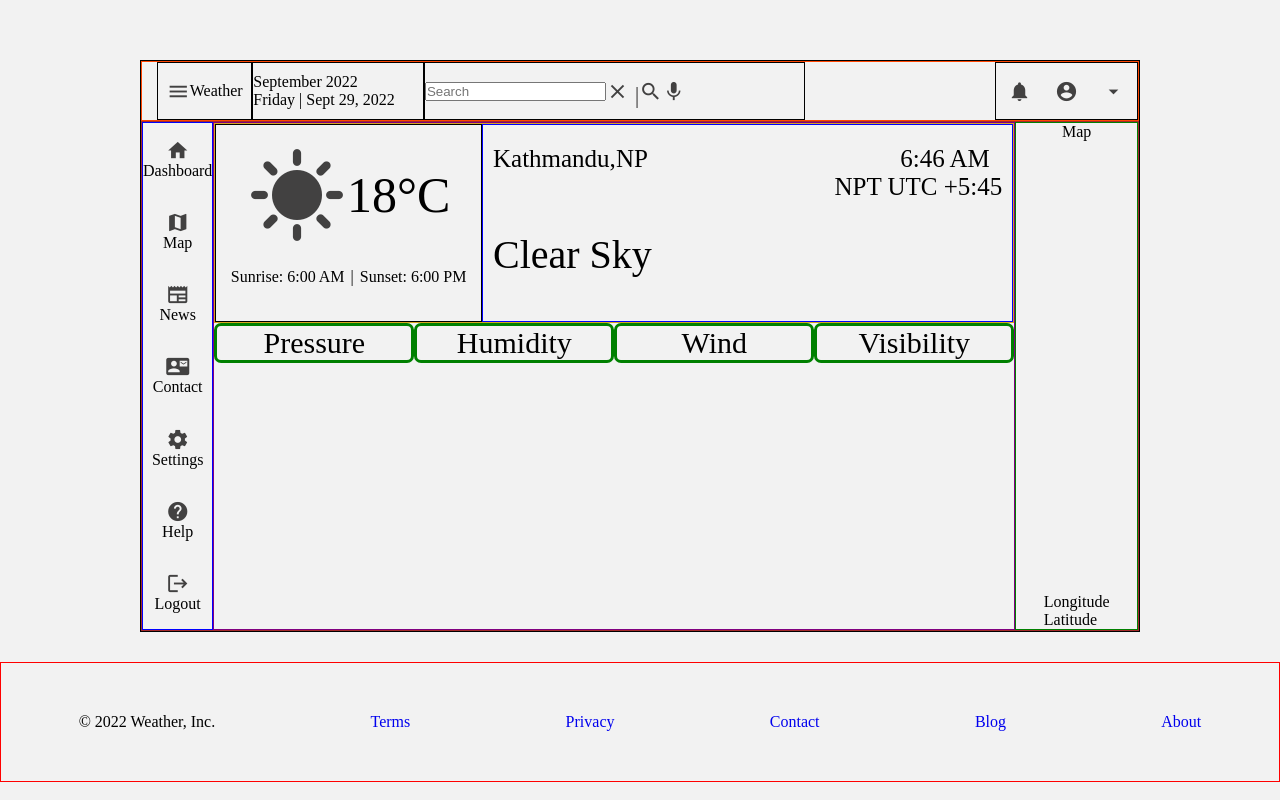
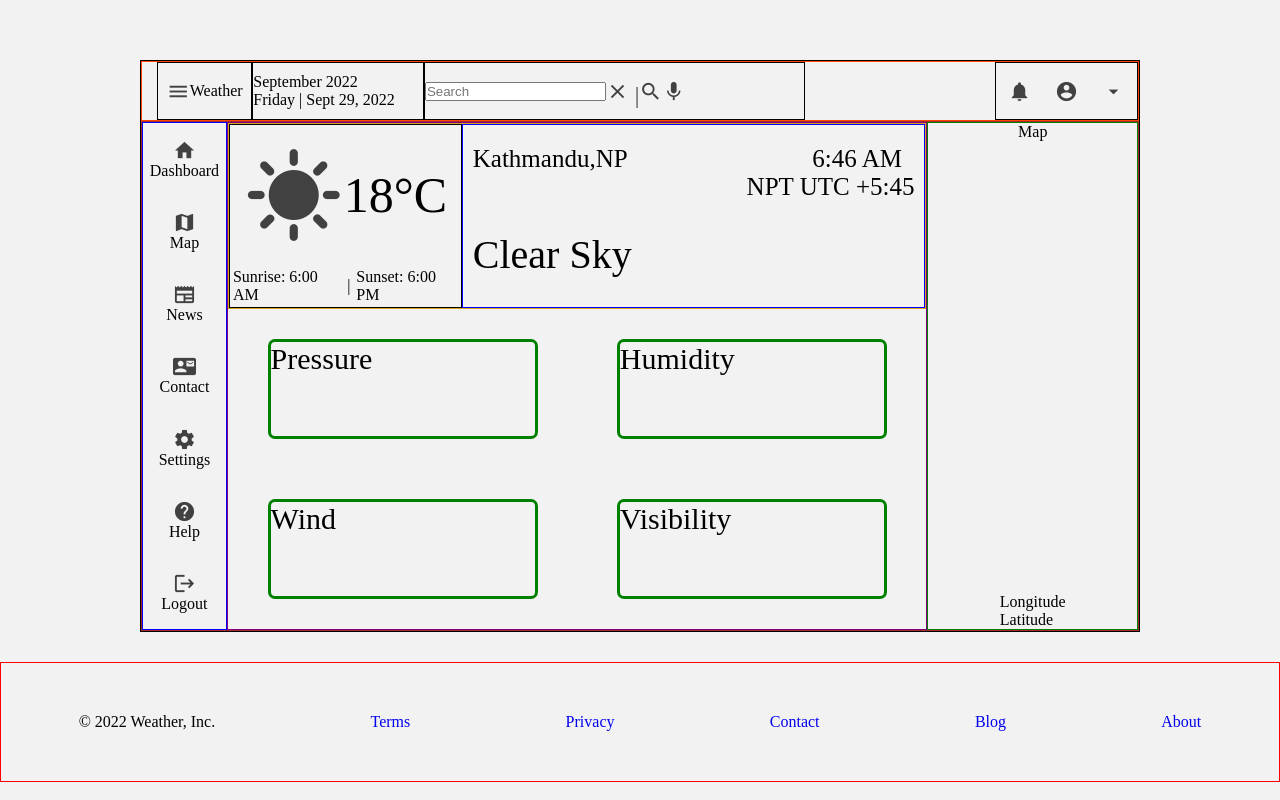
Before and after one commit to Kaushallrai/Learning-Web-Development, a plain HTML site: page HTML+CSS Practice Projects/Weather-app UI/weather.html in a window 1280 px wide. Drawn offline with Linux system fonts and the light colour scheme.

Commit message:
bottom layout for main

```diff
--- a/HTML+CSS Practice Projects/Weather-app UI/general.css
+++ b/HTML+CSS Practice Projects/Weather-app UI/general.css
@@ -160,15 +160,17 @@ body {
 }
 .main-bottom {
   display: flex;
+  flex-wrap: wrap;
+  justify-content: space-around;
 }
 .main-bottom p {
   border: 3px solid green;
   border-radius: 7px;
   display: flex;
-  flex-wrap: wrap;
   font-size: 30px;
-  width: 200px;
-  justify-content: center;
+  width: 270px;
+  height: 100px;
+  margin: 30px;
 }
 .aside-right {
   border: 1px solid green;
```
Also changed, not shown: HTML+CSS Practice Projects/Weather-app UI/weather.html (+1 -0 lines).
